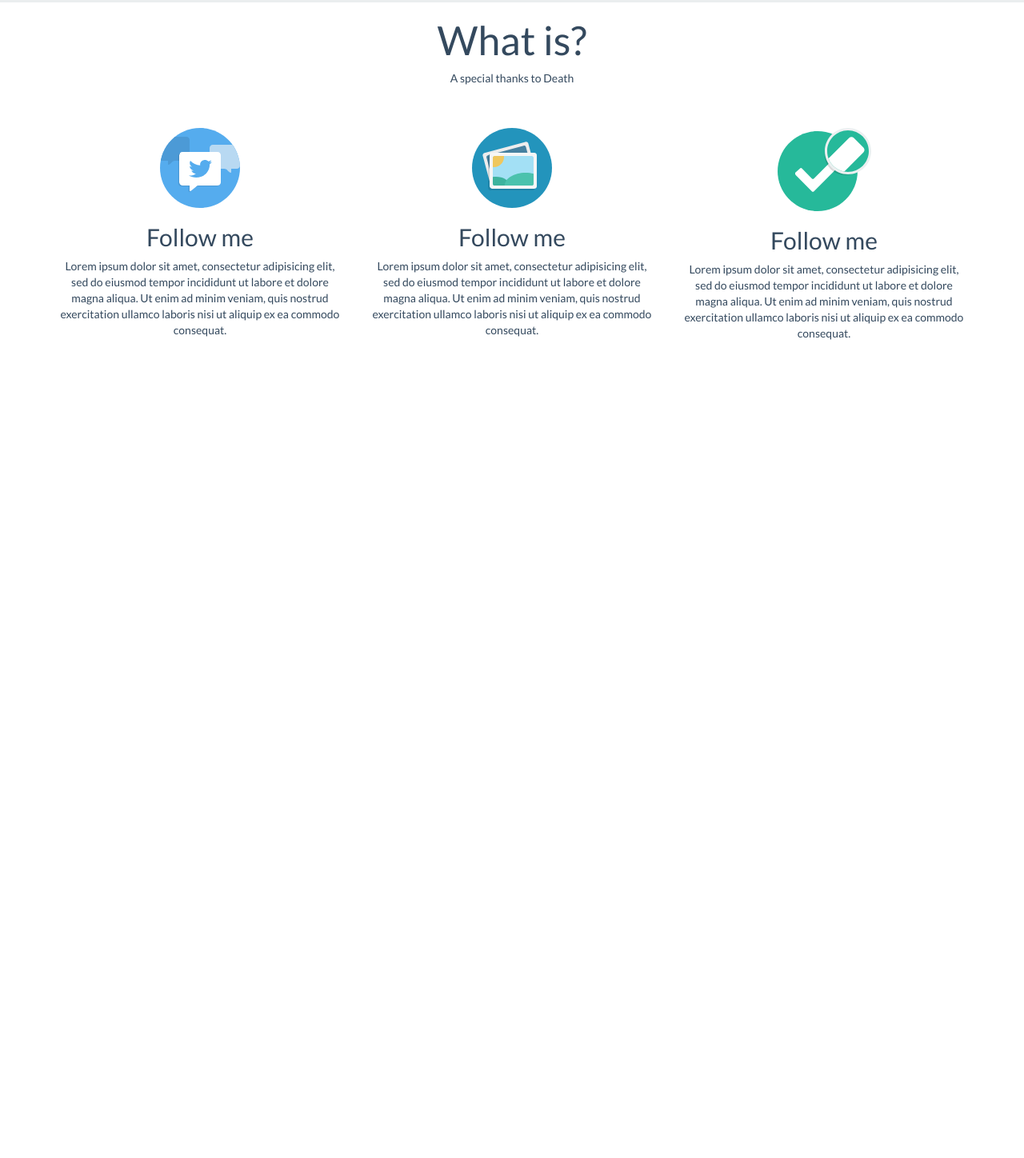
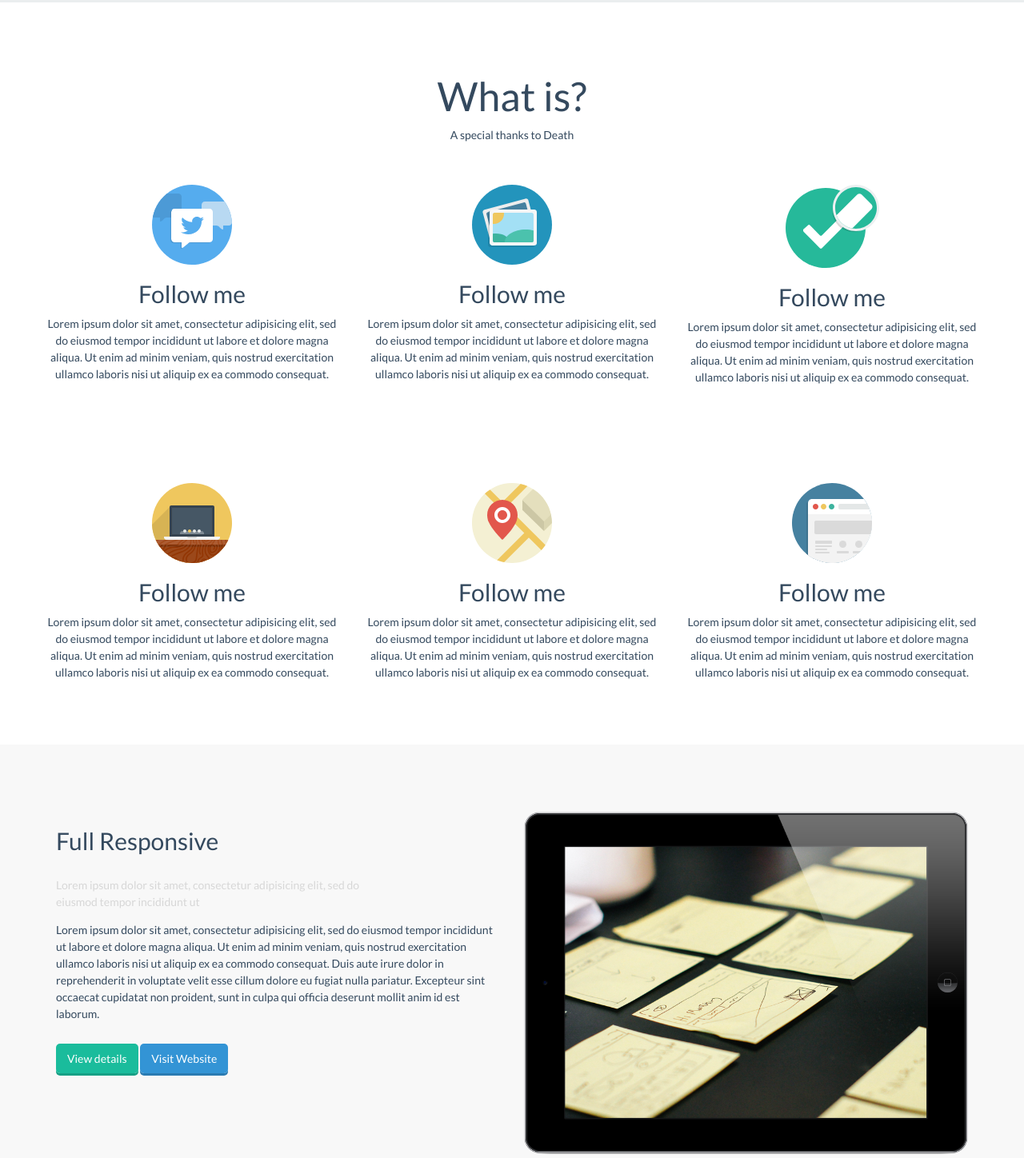
Before and after one commit to jladine/challenge7, a plain HTML site: page index.html in a window 1280 px wide. Shown: the part 860-2308 px from the top of the page at 80% size. Before the commit the page ends 1297 px from the top, so only its background shows below. Drawn offline with nearby package versions, Linux system fonts and the light colour scheme.

Commit message:
section 4 en cour

```diff
--- a/CSS/style.css
+++ b/CSS/style.css
@@ -25,8 +25,15 @@ header h2{
 
 header div a{
     color: white;
+    margin: 1em 0.5em;
+    padding: 0.7em 1.5em;
+    border-radius: 5px;
+}
+#a_twitter{
     background-color: #498FBD;
-    margin: 1em 2em;
+}
+#a_free{
+    border: 1px solid white;
 }
 header img{
     margin: auto;
@@ -38,7 +45,6 @@ nav {
 }
 nav h2 {
     display: inline-block;
-    font-size: 1.8em;
     font-size: 30px;
 }
 nav ul{
@@ -52,10 +58,51 @@ nav ul li {
 nav a {
     color: #34495E;
 }
-
+section{
+    line-height: 1.5em;
+}
+#section1{
+    padding: 5em 0;
+}
 #what_is {
     font-size: 50px;
 }
 .espace_row{
     margin-top: 3em;
 }
+.espace_row2 {
+    margin-top: 8em;
+}
+#section2{
+    background-color: #F8F8F8;
+    padding: 6em 0;
+}
+.p_clair{
+    color: #D7D7D7;
+    width: 70%;
+    margin: 2em 0 1em 0;
+}
+.p_description{
+    margin: 0 0 2.5em;
+}
+.view_details{
+    background-color: #1ABC9C;
+    box-shadow: 0 3px 0 #16A085;
+    padding: 0.7em 1em;
+    border-radius: 5px;
+    color: white;
+}
+.visit_website{
+    background-color: #3394D5;
+    box-shadow: 0 3px 0 #2A7BB2;
+    padding: 0.7em 1em;
+    border-radius: 5px;
+    color: white;
+}
+#section3{
+    padding: 6em 0;
+}
+#section4{
+    background-color: #F8F8F8;
+    padding: 6em 0;
+}
--- a/index.html
+++ b/index.html
@@ -19,8 +19,8 @@
             <h1 class="text-center">Flatfy</h1>
             <h2 class="text-center">Clean & minimal Theme</h2>
             <div class="text-center">
-                <a class="text-center" href="#">twitter</a>
-                <a class="text-center" href="#">Free Download</a>
+                <a id="a_twitter" class="text-center" href="#">twitter</a>
+                <a id="a_free" class="text-center" href="#">Free Download</a>
             </div>
 
         </div>
@@ -70,6 +70,79 @@
                 </p>
             </div>
         </div>
+        <div class="row espace_row2">
+            <div class="col-md-4 text-center">
+                <img src="img/laptop.svg" alt="pics" />
+                <h2>Follow me</h2>
+                <p>
+                    Lorem ipsum dolor sit amet, consectetur adipisicing elit, sed do eiusmod tempor incididunt ut labore et dolore magna aliqua. Ut enim ad minim veniam, quis nostrud exercitation ullamco laboris nisi ut aliquip ex ea commodo consequat.
+                </p>
+            </div>
+            <div class="col-md-4 text-center">
+                <img src="img/map.svg" alt="pics" />
+                <h2>Follow me</h2>
+                <p>
+                    Lorem ipsum dolor sit amet, consectetur adipisicing elit, sed do eiusmod tempor incididunt ut labore et dolore magna aliqua. Ut enim ad minim veniam, quis nostrud exercitation ullamco laboris nisi ut aliquip ex ea commodo consequat.
+                </p>
+            </div>
+            <div class="col-md-4 text-center">
+                <img src="img/browser.svg" alt="pics" />
+                <h2>Follow me</h2>
+                <p>
+                    Lorem ipsum dolor sit amet, consectetur adipisicing elit, sed do eiusmod tempor incididunt ut labore et dolore magna aliqua. Ut enim ad minim veniam, quis nostrud exercitation ullamco laboris nisi ut aliquip ex ea commodo consequat.
+                </p>
+            </div>
+        </div>
+    </section>
+    <section class="container-fluid" id="section2">
+        <div class="container">
+            <div class="row">
+                <div class="col-md-6">
+                    <h2>Full Responsive</h2>
+                    <p class="p_clair">
+                        Lorem ipsum dolor sit amet, consectetur adipisicing elit, sed do eiusmod tempor incididunt ut
+                    </p>
+                    <p class="p_description">
+                        Lorem ipsum dolor sit amet, consectetur adipisicing elit, sed do eiusmod tempor incididunt ut labore et dolore magna aliqua. Ut enim ad minim veniam, quis nostrud exercitation ullamco laboris nisi ut aliquip ex ea commodo consequat. Duis aute irure dolor in reprehenderit in voluptate velit esse cillum dolore eu fugiat nulla pariatur. Excepteur sint occaecat cupidatat non proident, sunt in culpa qui officia deserunt mollit anim id est laborum.
+                    </p>
+                    <a class="view_details" href="#">View details</a>
+                    <a class="visit_website" href="#">Visit Website</a>
+                </div>
+                <div class="col-md-6">
+                    <img class="img-responsive" src="img/ipad.png" alt="ipad" />
+                </div>
+            </div>
+        </div>
+    </section>
+    <section id="section3" class="container">
+        <div class="row">
+            <div class="col-md-6">
+                <img class="img-responsive" src="img/iphone.png" alt="iphone" />
+            </div>
+            <div class="col-md-6">
+                <h2>Drag Gallery</h2>
+                <p class="p_clair">
+                    Lorem ipsum dolor sit amet, consectetur adipisicing elit, sed do eiusmod tempor incididunt ut
+                </p>
+                <p class="p_description">
+                    Lorem ipsum dolor sit amet, consectetur adipisicing elit, sed do eiusmod tempor incididunt ut labore et dolore magna aliqua. Ut enim ad minim veniam, quis nostrud exercitation ullamco laboris nisi ut aliquip ex ea commodo consequat. Duis aute irure dolor in reprehenderit in voluptate velit esse cillum dolore eu fugiat nulla pariatur. Excepteur sint occaecat cupidatat non proident, sunt in culpa qui officia deserunt mollit anim id est laborum.
+                </p>
+                <a class="view_details" href="#">View details</a>
+                <a class="visit_website" href="#">Visit Website</a>
+            </div>
+        </div>
+    </section>
+    <section id="section4" class="container-fluid">
+        <div class="container">
+            <div class="row">
+                <div class="col-md-6">
+                    <h2>Font Awesome & Glyficon</h2>
+                </div>
+                <div class="col-md-6">
+                    <img class="img-responsive" src="img/doge.png" alt="dog" />
+                </div>
+            </div>
+        </div>
     </section>
 
     <script src="https://ajax.googleapis.com/ajax/libs/jquery/1.11.3/jquery.min.js"></script>
```
